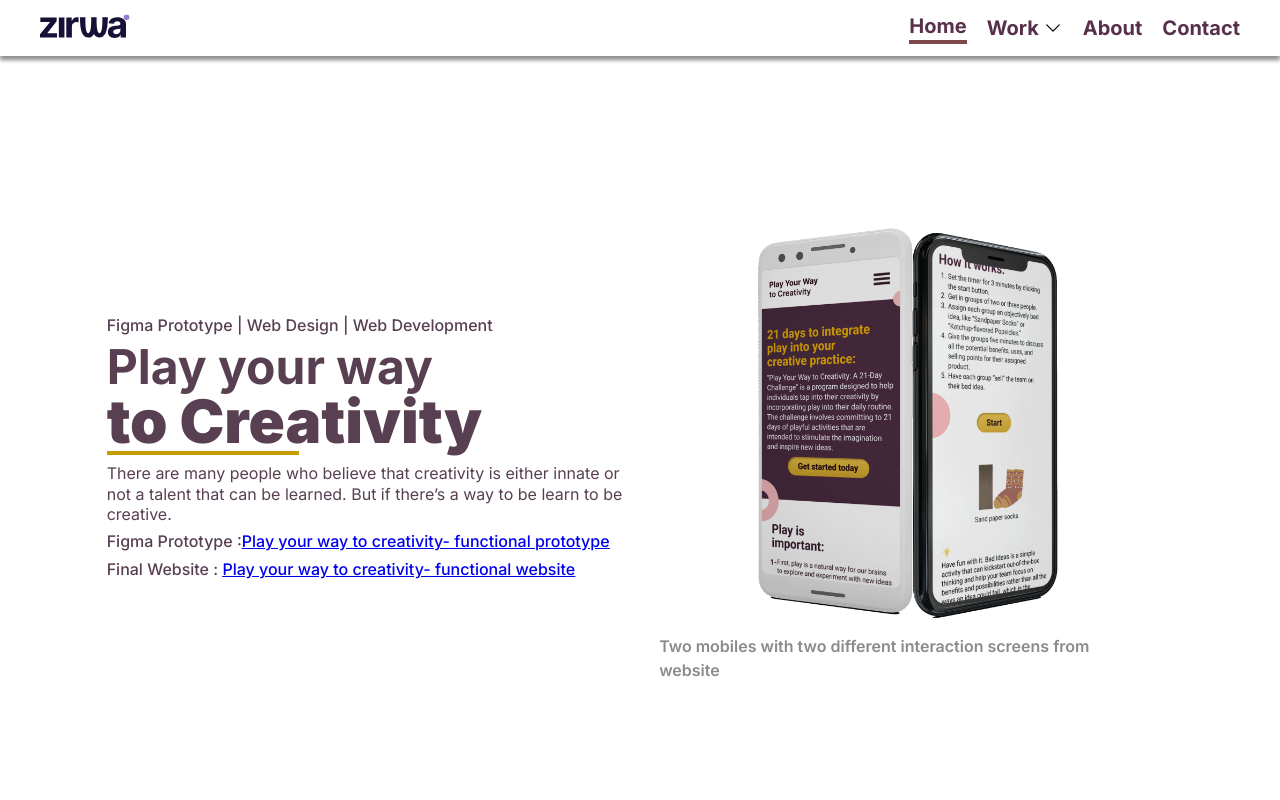
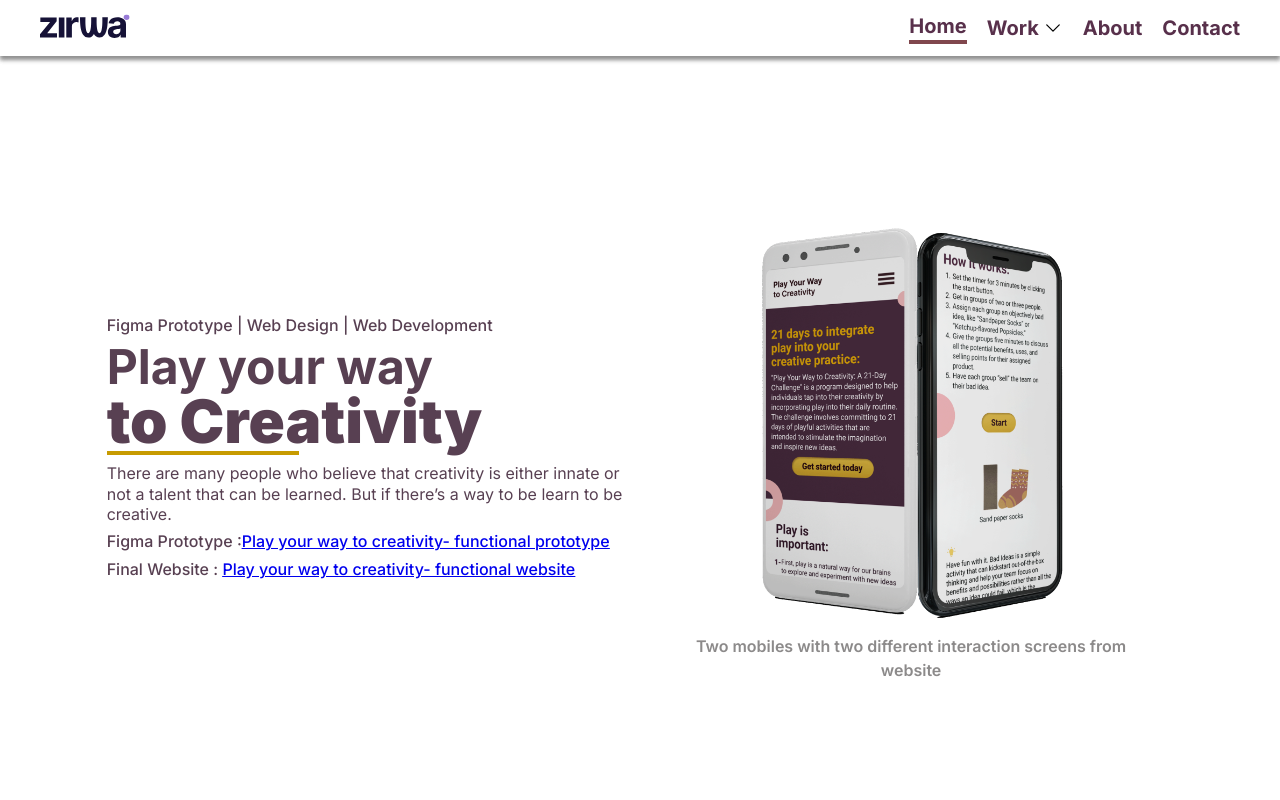
Before and after one commit to aumirza/zirwa-portfolio, a Next.js app: page / in a window 1280 px wide. Shown: the top 800 px of the page. Built offline with nearby package versions, Linux system fonts and the light colour scheme.

Commit message:
fix: hero section

```diff
--- a/components/hero-section.tsx
+++ b/components/hero-section.tsx
@@ -4,8 +4,8 @@ import TitleLine from "./title-line";
 
 const HeroSection = () => {
   return (
-    <Container className="md:min-h-[calc(100vh-3.5rem)]  flex flex-col md:flex-row-reverse justify-between md:items-center">
-      <div className="flex flex-col px-5 items-center justify-start">
+    <Container className="md:min-h-[calc(100vh-3.5rem)]  flex flex-col md:flex-row-reverse justify-between md:items-center gap-5">
+      <div className="flex flex-col px-5 items-center justify-center">
         <ScrollAnimation animateIn="animate__headShake" animateOnce={true}>
           <img
             className="h-[18rem] md:h-[26rem] object-cover"
@@ -13,11 +13,11 @@ const HeroSection = () => {
             src="/play1-1@2x.png"
           />
         </ScrollAnimation>
-        <div className="font-semibold text-base text-gray-100">
-          <ScrollAnimation animateIn="animate__fadeInUp" animateOnce={true}>
+        <ScrollAnimation animateIn="animate__fadeInUp" animateOnce={true}>
+          <div className="font-semibold text-base text-gray-100 text-center">
             Two mobiles with two different interaction screens from website
-          </ScrollAnimation>
-        </div>
+          </div>
+        </ScrollAnimation>
       </div>
 
       <div className="md:w-1/2 flex flex-col gap-4 md:gap-2 text-dimgray-500">
```
